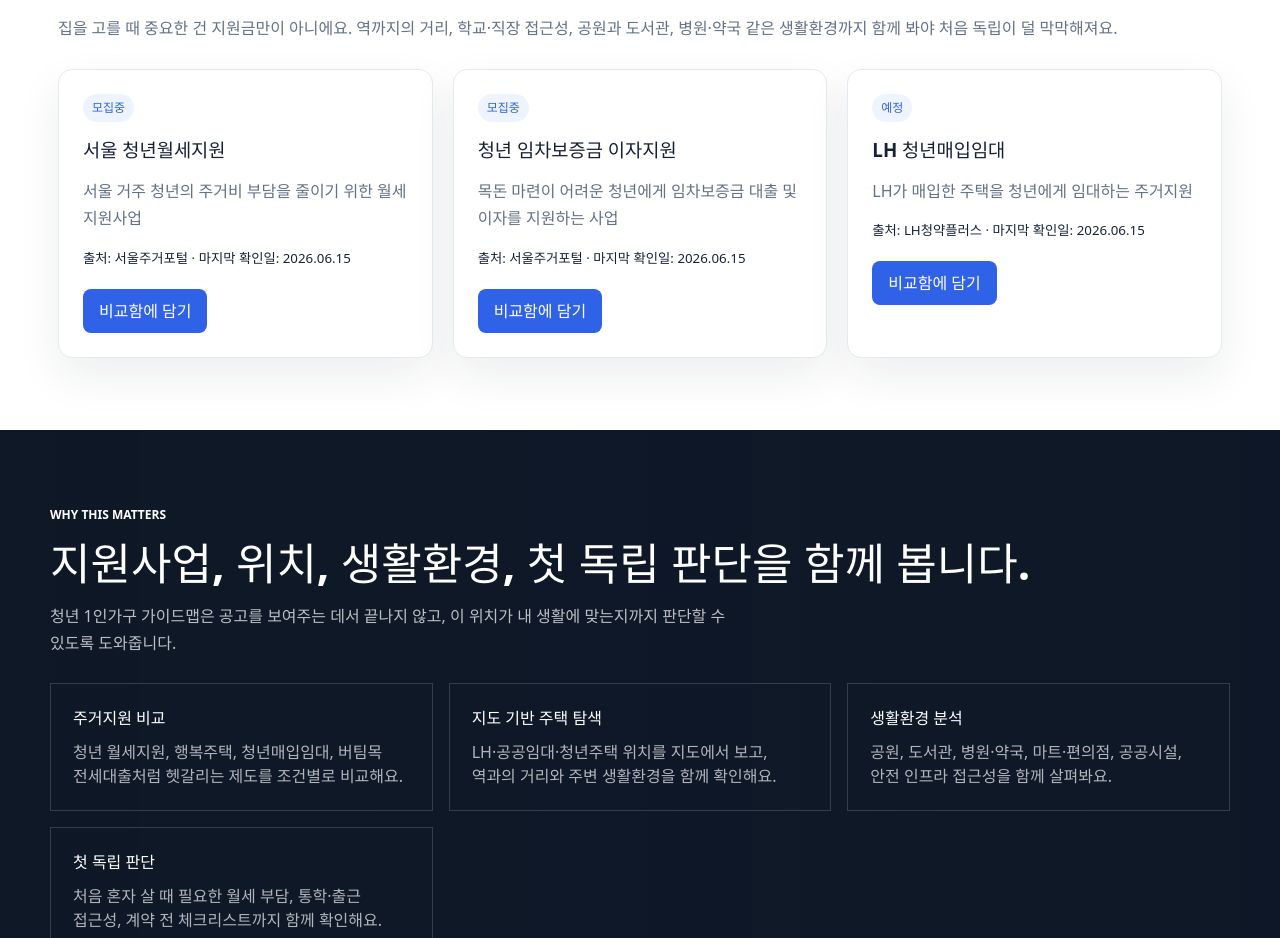
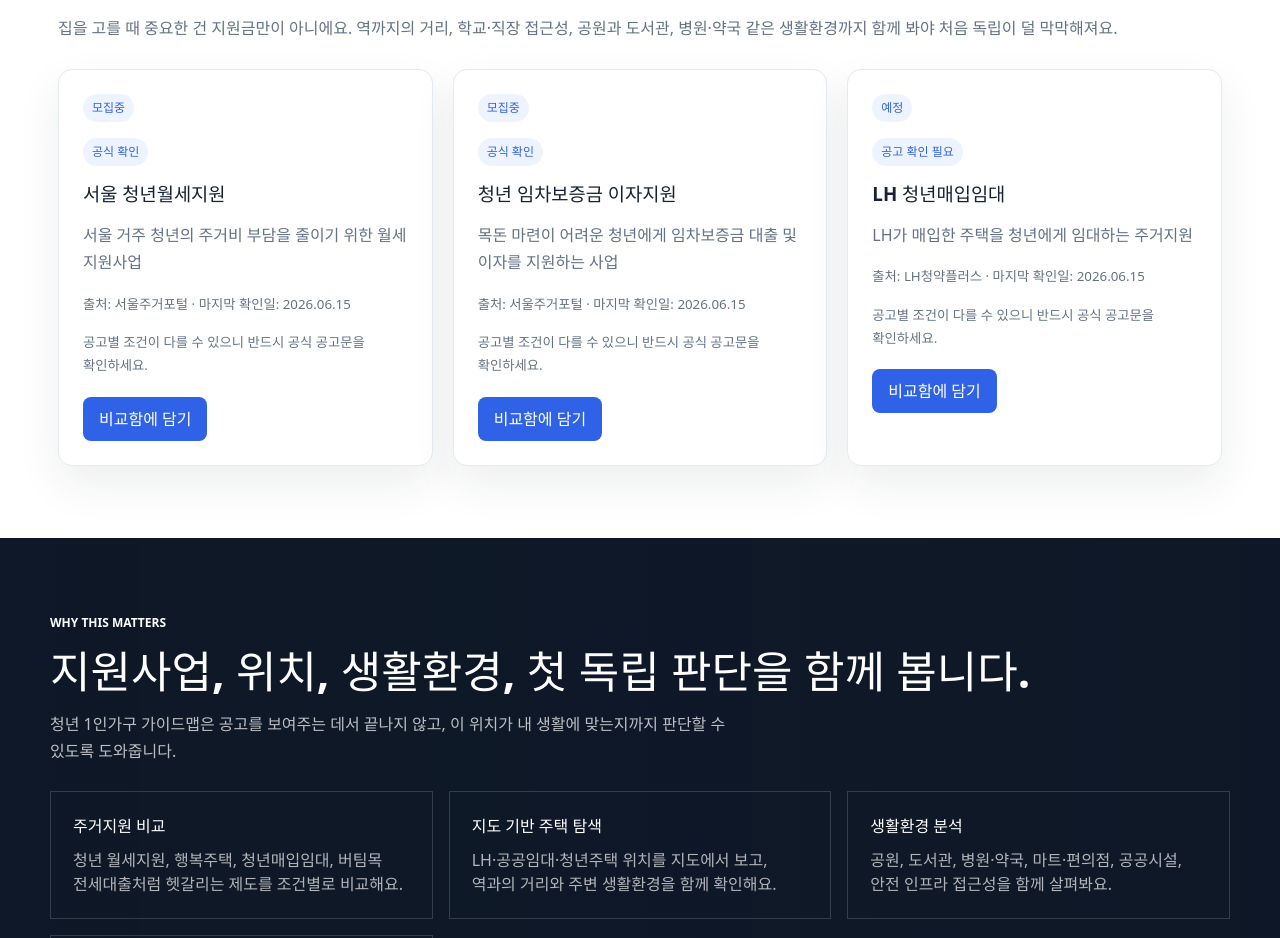
Before and after one commit to smart55447-glitch/midigimal, a React (Vite) app: page / in a window 1280 px wide. Shown: the part 1160-2098 px from the top of the page. Built offline with nearby package versions, Linux system fonts and the light colour scheme.

Commit message:
Connect official data to recommendations

```diff
--- a/src/App.css
+++ b/src/App.css
@@ -285,7 +285,10 @@ dd {
 .feature-card p,
 .benefit-card p,
 .housing-card p,
-.mini-card p {
+.mini-card p,
+.feature-card small,
+.benefit-card small,
+.mini-card small {
   color: #647286;
   font-weight: 400;
   line-height: 1.7;
@@ -358,7 +361,8 @@ dd {
 
 .feature-card > span,
 .status,
-.mini-card span {
+.mini-card span,
+.data-status {
   background: #eef4ff;
   border-radius: 999px;
   color: #2f62e6;
@@ -367,6 +371,18 @@ dd {
   justify-self: start;
   padding: 5px 9px;
   white-space: nowrap;
+}
+
+.data-status {
+  background: #eef8f6;
+  color: #0f8a7a;
+}
+
+.mini-card a {
+  color: #244eb8;
+  font-size: 14px;
+  font-weight: 600;
+  justify-self: start;
 }
 
 .status-모집중 {
--- a/src/App.tsx
+++ b/src/App.tsx
@@ -67,7 +67,7 @@ type Condition = {
 const regions: Array<'전체' | BenefitRegion> = ['전체', '서울', '경기', '인천', '부산', '기타', '전국']
 const housingTypes: Array<'전체' | HousingType> = ['전체', '행복주택', '청년매입임대', '공공임대', '역세권 청년주택', '지자체 청년주택']
 const statuses: Array<'전체' | BenefitStatus> = ['전체', '모집중', '예정', '마감']
-const targets: Array<'전체' | TargetGroup> = ['전체', '대학생', '구직자', '직장인', '프리랜서']
+const targets: Array<'전체' | TargetGroup> = ['전체', '청년', '대학생', '구직자', '직장인', '프리랜서', '전세사기 피해자']
 const incomeLevels: IncomeLevel[] = ['낮음', '중간', '확인 필요']
 const preferences: SupportPreference[] = ['월세 지원', '전세 대출', '공공임대', '아직 모르겠음']
 const environmentPreferences: EnvironmentPreference[] = ['역세권', '대학교 통학권', '직장/도심 접근성', '도서관 근처', '공원/산책로 근처', '병원·약국 근처', '마트·편의점 근처', '공공시설 근처', '안전 인프라 확인']
@@ -180,12 +180,8 @@ function markerIcon(type: HousingType, selected: boolean) {
 
 function connectedBenefits(option: HousingOption) {
   return benefits
-    .slice(0, 5)
     .map((benefit) => {
-      if (option.type === '행복주택' && benefit.id === 'happy-housing') return { benefit, label: '신청 가능' }
-      if (option.type === '청년매입임대' && benefit.id === 'lh-youth-purchase-rental') return { benefit, label: '신청 가능' }
-      if (option.monthlyRent <= 60 && benefit.id === 'seoul-youth-monthly-rent') return { benefit, label: '조건 확인 필요' }
-      if (option.deposit >= 1500 && benefit.id === 'seoul-youth-deposit-interest') return { benefit, label: '확인 필요' }
+      if (option.connectedBenefits.includes(benefit.id)) return { benefit, label: benefit.dataStatus === '공식 확인' ? '공식 확인' : '공고 확인 필요' }
       return { benefit, label: '해당 낮음' }
     })
     .filter((item) => item.label !== '해당 낮음')
@@ -625,9 +621,11 @@ function HomePage({ openPage, toggleCompare }: { openPage: (page: Page) => void;
           {benefits.slice(0, 3).map((benefit) => (
             <article className="feature-card" key={benefit.id}>
               <span>{benefit.status}</span>
+              <span className="data-status">{benefit.dataStatus}</span>
               <h3>{benefit.title}</h3>
               <p>{benefit.summary}</p>
               <small>출처: {benefit.sourceName} · 마지막 확인일: {benefit.updatedAt}</small>
+              <small>{benefit.noticeStatus}</small>
               <button onClick={() => toggleCompare('benefit', benefit.id)} type="button">비교함에 담기</button>
             </article>
           ))}
@@ -933,10 +931,13 @@ function HousingBottomSheet({
         <div className="sheet-panel basic">
           <div className="sheet-summary">
             <span className={`status status-${option.status}`}>{option.status}</span>
+            <span className="data-status">{option.dataStatus}</span>
             <h2>{option.name}</h2>
             <p>{option.address}</p>
             <strong>{option.nearestStation} 도보 {option.walkingMinutesToStation}분</strong>
             <small>{option.summary}</small>
+            <small>출처: {option.sourceName} · 마지막 확인일: {option.updatedAt}</small>
+            <small>{option.noticeStatus}</small>
           </div>
           <div className="sheet-condition-grid">
             <dl>
@@ -946,6 +947,7 @@ function HousingBottomSheet({
               <div><dt>일정</dt><dd>{scheduleText(option)}</dd></div>
               <div><dt>추천 대상</dt><dd>{option.bestFor}</dd></div>
               <div><dt>난이도</dt><dd>{option.difficulty}</dd></div>
+              <div><dt>데이터 상태</dt><dd>{option.dataStatus}</dd></div>
             </dl>
           </div>
           <div className="sheet-side">
@@ -978,6 +980,8 @@ function HousingBottomSheet({
               <div><dt>월 임대료</dt><dd>{money(option.monthlyRent)}</dd></div>
               <div><dt>나이 조건</dt><dd>만 {option.ageMin}~{option.ageMax}세</dd></div>
               <div><dt>무주택 조건</dt><dd>{option.requiresNoHome ? '필요' : '공고별 확인'}</dd></div>
+              <div><dt>공식 출처</dt><dd>{option.sourceName}</dd></div>
+              <div><dt>마지막 확인일</dt><dd>{option.updatedAt}</dd></div>
             </dl>
           </div>
           <section className="sheet-benefits">
@@ -1046,6 +1050,7 @@ function BenefitsPage({ isCompared, setSelectedBenefit, toggleCompare }: {
         {benefits.map((benefit) => (
           <article className="benefit-card" key={benefit.id}>
             <span className={`status status-${benefit.status}`}>{benefit.status}</span>
+            <span className="data-status">{benefit.dataStatus}</span>
             <h2>{benefit.title}</h2>
             <p>{benefit.summary}</p>
             <dl>
@@ -1058,6 +1063,7 @@ function BenefitsPage({ isCompared, setSelectedBenefit, toggleCompare }: {
               <div><dt>출처</dt><dd>{benefit.sourceName}</dd></div>
               <div><dt>마지막 확인일</dt><dd>{benefit.updatedAt}</dd></div>
             </dl>
+            <small>{benefit.noticeStatus}</small>
             <a href={benefit.officialUrl} rel="noreferrer" target="_blank">공식 링크: {benefit.sourceName}</a>
             <div className="button-row">
               <button className={isCompared('benefit', benefit.id) ? 'selected' : ''} onClick={() => toggleCompare('benefit', benefit.id)} type="button">
@@ -1077,6 +1083,72 @@ function recommendationReason(condition: Condition, title: string) {
   const locationText = [condition.region, condition.sigungu !== '전체' ? condition.sigungu : null, condition.stationOrLandmark !== '전체' ? `${condition.stationOrLandmark} 근처` : null].filter(Boolean).join(' ')
   const envText = condition.environmentPreferences.length ? ` ${condition.environmentPreferences.slice(0, 2).join(', ')} 조건도 함께 봅니다.` : ''
   return `추천 이유: ${locationText} · 만 ${condition.age}세 · ${homeText}을 기준으로 ${title}을 먼저 확인할 필요가 있어요.${envText}`
+}
+
+function officialBenefitRecommendations(condition: Condition) {
+  const entries: Array<{ id: string; reason: string; priority: number }> = []
+  const isSeoul = condition.region === '서울' || condition.region === '서울 성북구' || condition.sigungu !== '전체'
+  const isSeongbuk = condition.sigungu === '성북구' || condition.region === '서울 성북구'
+
+  if (isSeoul && condition.independencePriorities.includes('월세 부담 줄이기')) {
+    entries.push({
+      id: 'seoul-youth-monthly-rent',
+      priority: 100,
+      reason: '서울 거주 청년이고 월세 부담 줄이기를 선택했기 때문에 청년월세지원을 우선 확인하도록 추천했어요.',
+    })
+  }
+
+  if (isSeoul && condition.independencePriorities.includes('보증금 부담 줄이기')) {
+    entries.push({
+      id: 'seoul-youth-deposit-interest',
+      priority: 95,
+      reason: '서울 거주 청년이고 보증금 부담 줄이기를 선택했기 때문에 청년 임차보증금 이자지원을 함께 확인하도록 추천했어요.',
+    })
+  }
+
+  if (isSeoul && (condition.preference === '공공임대' || condition.type === '청년매입임대')) {
+    entries.push({
+      id: 'lh-youth-purchase-rental',
+      priority: 90,
+      reason: '서울 지역에서 공공임대나 매입임대 관심 조건이 있어 LH 청년매입임대 공고를 확인하도록 추천했어요.',
+    })
+  }
+
+  if (isSeoul && (condition.preference === '공공임대' || condition.type === '행복주택' || condition.independencePriorities.includes('공공임대 먼저 보기'))) {
+    entries.push({
+      id: 'happy-housing',
+      priority: 88,
+      reason: '공공임대 관심 조건이 있어 행복주택 모집 시기와 자격 기준을 함께 확인하도록 추천했어요.',
+    })
+  }
+
+  if (isSeongbuk && condition.independencePriorities.length > 0) {
+    entries.push({
+      id: 'seongbuk-youth-housing-counseling',
+      priority: 86,
+      reason: '성북구를 선택했고 첫 독립 준비 조건이 있어 성북 청년 주거상담/교육을 함께 확인하도록 추천했어요.',
+    })
+  }
+
+  if (isSeongbuk && condition.targetGroup === '전세사기 피해자') {
+    entries.push({
+      id: 'seongbuk-jeonse-fraud-support',
+      priority: 120,
+      reason: '성북구를 선택했고 전세사기 피해 상황을 선택했기 때문에 성북구 전세사기 피해자 지원을 우선 안내해요.',
+    })
+  }
+
+  const unique = new Map<string, { item: Benefit; label: string; reason: string; priority: number }>()
+  entries.forEach((entry) => {
+    const benefit = benefits.find((item) => item.id === entry.id)
+    if (!benefit) return
+    const previous = unique.get(entry.id)
+    if (!previous || entry.priority > previous.priority) {
+      unique.set(entry.id, { item: benefit, label: benefit.dataStatus, reason: entry.reason, priority: entry.priority })
+    }
+  })
+
+  return Array.from(unique.values()).sort((a, b) => b.priority - a.priority)
 }
 
 function ContractChecklist({ items }: { items: string[] }) {
@@ -1203,10 +1275,20 @@ function RecommendPage({ condition, setCondition, setPage, setSelectedHousingId,
 
   const connectedRecommendedBenefits = useMemo(() => {
     if (!submittedCondition) return []
+    const official = officialBenefitRecommendations(submittedCondition)
     const linked = recommendedHousing.flatMap(({ item }) => connectedBenefits(item).map(({ benefit, label }) => ({ item: benefit, label })))
-    const unique = new Map<string, { item: Benefit; label: string }>()
+    const unique = new Map<string, { item: Benefit; label: string; reason: string }>()
+    official.forEach((entry) => {
+      unique.set(entry.item.id, { item: entry.item, label: entry.label, reason: entry.reason })
+    })
     linked.forEach((entry) => {
-      if (!unique.has(entry.item.id)) unique.set(entry.item.id, entry)
+      if (!unique.has(entry.item.id)) {
+        unique.set(entry.item.id, {
+          item: entry.item,
+          label: entry.label,
+          reason: '추천 주거 옵션과 연결 가능한 지원사업입니다. 공고별 조건을 공식 페이지에서 확인하세요.',
+        })
+      }
     })
     return Array.from(unique.values()).slice(0, 3)
   }, [recommendedHousing, submittedCondition])
@@ -1339,22 +1421,27 @@ function RecommendPage({ condition, setCondition, setPage, setSelectedHousingId,
               )}
               {recommendedHousing.map(({ item }, index) => (
                 <article className="mini-card" key={item.id}>
-                  <span>추천 {index + 1}순위</span>
+                  <span>추천 {index + 1}순위 · {item.dataStatus}</span>
                   <h3>{item.name}</h3>
                   <p>{item.nearestStation} 도보 {item.walkingMinutesToStation}분 · 월 {money(item.monthlyRent)}</p>
                   <small>{recommendationReason(submittedCondition, item.name)}</small>
+                  <small>출처: {item.sourceName} · 마지막 확인일: {item.updatedAt}</small>
+                  <small>{item.noticeStatus}</small>
                   <button onClick={() => { setSelectedHousingId(item.id); setPage('map') }} type="button">지도에서 주변환경 확인하기</button>
                 </article>
               ))}
             </section>
             <section>
               <h2>이 주거 옵션과 연결 가능한 지원사업</h2>
-              {connectedRecommendedBenefits.map(({ item, label }, index) => (
+              {connectedRecommendedBenefits.map(({ item, label, reason }) => (
                 <article className="mini-card" key={item.id}>
                   <span>{label}</span>
                   <h3>{item.title}</h3>
                   <p>{item.summary}</p>
-                  <small>{index === 0 ? '추천 주거 옵션과 함께 확인할 지원사업입니다.' : recommendationReason(submittedCondition, item.title)}</small>
+                  <small>{reason}</small>
+                  <small>출처: {item.sourceName} · 마지막 확인일: {item.updatedAt}</small>
+                  <small>{item.noticeStatus}</small>
+                  <a href={item.officialUrl} rel="noreferrer" target="_blank">공식 링크 보기</a>
                   <button onClick={() => toggleCompare('benefit', item.id)} type="button">비교함에 담기</button>
                 </article>
               ))}
@@ -1401,6 +1488,11 @@ function CompareHousingTable({ items }: { items: HousingOption[] }) {
     ['월 임대료', (item: HousingOption) => money(item.monthlyRent)],
     ['모집 상태', (item: HousingOption) => item.status],
     ['추천 대상', (item: HousingOption) => item.bestFor],
+    ['데이터 상태', (item: HousingOption) => item.dataStatus],
+    ['공식 출처', (item: HousingOption) => item.sourceName],
+    ['마지막 확인일', (item: HousingOption) => item.updatedAt],
+    ['공식 링크', (item: HousingOption) => item.officialUrl],
+    ['안내 문구', (item: HousingOption) => item.noticeStatus],
   ] as const
 
   return (
@@ -1423,6 +1515,11 @@ function CompareBenefitTable({ items }: { items: Benefit[] }) {
     ['난이도', (item: Benefit) => item.difficulty],
     ['모집 상태', (item: Benefit) => item.status],
     ['중복 가능', (item: Benefit) => item.canCombineWith.length ? item.canCombineWith.join(', ') : '공고별 확인'],
+    ['데이터 상태', (item: Benefit) => item.dataStatus],
+    ['공식 출처', (item: Benefit) => item.sourceName],
+    ['마지막 확인일', (item: Benefit) => item.updatedAt],
+    ['공식 링크', (item: Benefit) => item.officialUrl],
+    ['안내 문구', (item: Benefit) => item.noticeStatus],
   ] as const
 
   return (
--- a/src/data/benefits.ts
+++ b/src/data/benefits.ts
@@ -27,6 +27,7 @@ export type TargetGroup =
 export type BenefitStatus = '모집중' | '예정' | '마감'
 export type Difficulty = '낮음' | '보통' | '높음'
 export type SupportPreference = '월세 지원' | '전세 대출' | '공공임대' | '아직 모르겠음'
+export type DataStatus = '공식 확인' | '공고 확인 필요' | '샘플'
 
 export type Benefit = {
   id: string
@@ -52,6 +53,8 @@ export type Benefit = {
   officialUrl: string
   updatedAt: string
   sourceName: string
+  dataStatus: DataStatus
+  noticeStatus: string
 }
 
 const updatedAt = '2026.06.15'
@@ -87,6 +90,8 @@ export const benefits: Benefit[] = [
     officialUrl: 'https://housing.seoul.go.kr/site/main/content/sh01_060513',
     updatedAt,
     sourceName: '서울주거포털',
+    dataStatus: '공식 확인',
+    noticeStatus: '공고별 조건이 다를 수 있으니 반드시 공식 공고문을 확인하세요.',
   },
   {
     id: 'seoul-youth-deposit-interest',
@@ -116,6 +121,8 @@ export const benefits: Benefit[] = [
     officialUrl: 'https://housing.seoul.go.kr/site/main/content/sh01_040901',
     updatedAt,
     sourceName: '서울주거포털',
+    dataStatus: '공식 확인',
+    noticeStatus: '공고별 조건이 다를 수 있으니 반드시 공식 공고문을 확인하세요.',
   },
   {
     id: 'lh-youth-purchase-rental',
@@ -145,6 +152,8 @@ export const benefits: Benefit[] = [
     officialUrl: 'https://apply.lh.or.kr/',
     updatedAt,
     sourceName: 'LH청약플러스',
+    dataStatus: '공고 확인 필요',
+    noticeStatus: '공고별 조건이 다를 수 있으니 반드시 공식 공고문을 확인하세요.',
   },
   {
     id: 'seoul-youth-safe-housing',
@@ -174,6 +183,8 @@ export const benefits: Benefit[] = [
     officialUrl: 'https://housing.seoul.go.kr/site/main/content/sh01_060508',
     updatedAt,
     sourceName: '서울주거포털 / 청년안심주택',
+    dataStatus: '공식 확인',
+    noticeStatus: '공고별 조건이 다를 수 있으니 반드시 공식 공고문을 확인하세요.',
   },
   {
     id: 'happy-housing',
@@ -203,6 +214,8 @@ export const benefits: Benefit[] = [
     officialUrl: 'https://housing.seoul.go.kr/site/main/content/sh01_060503',
     updatedAt,
     sourceName: '서울주거포털 / LH청약플러스',
+    dataStatus: '공식 확인',
+    noticeStatus: '공고별 조건이 다를 수 있으니 반드시 공식 공고문을 확인하세요.',
   },
   {
     id: 'seongbuk-youth-housing-counseling',
@@ -228,6 +241,8 @@ export const benefits: Benefit[] = [
     officialUrl: 'https://youth.seoul.go.kr/',
     updatedAt,
     sourceName: '청년몽땅정보통 / 서울청년센터 성북',
+    dataStatus: '공고 확인 필요',
+    noticeStatus: '공고별 조건이 다를 수 있으니 반드시 공식 공고문을 확인하세요.',
   },
   {
     id: 'seongbuk-jeonse-fraud-support',
@@ -258,5 +273,7 @@ export const benefits: Benefit[] = [
     officialUrl: 'https://www.seongbuk.go.kr/',
     updatedAt,
     sourceName: '성북구청',
+    dataStatus: '공고 확인 필요',
+    noticeStatus: '공고별 조건이 다를 수 있으니 반드시 공식 공고문을 확인하세요.',
   },
 ]
--- a/src/data/housingOptions.ts
+++ b/src/data/housingOptions.ts
@@ -1,4 +1,4 @@
-import type { BenefitRegion, BenefitStatus, Difficulty, IncomeLevel, TargetGroup } from './benefits'
+import type { BenefitRegion, BenefitStatus, DataStatus, Difficulty, IncomeLevel, TargetGroup } from './benefits'
 
 export type HousingType = '행복주택' | '청년매입임대' | '공공임대' | '역세권 청년주택' | '지자체 청년주택'
 export type EnvironmentTag =
@@ -70,6 +70,10 @@ export type HousingOption = {
   officialUrl: string
   sourceName: string
   updatedAt: string
+  dataStatus: DataStatus
+  noticeStatus: string
+  isYouthTargeted: boolean
+  connectedBenefits: string[]
   supportTypes: HousingType[]
   monthlyRentNumber: number
   depositNumber: number
@@ -108,6 +112,10 @@ export const housingOptions: HousingOption[] = [
     officialUrl: 'https://apply.lh.or.kr',
     sourceName: 'LH',
     updatedAt: '2026.06.14',
+    dataStatus: '샘플',
+    noticeStatus: '샘플 위치입니다. 공고별 조건이 다를 수 있으니 반드시 공식 공고문을 확인하세요.',
+    isYouthTargeted: true,
+    connectedBenefits: ['lh-youth-purchase-rental', 'seoul-youth-monthly-rent'],
     supportTypes: ['청년매입임대'],
     monthlyRentNumber: 18,
     depositNumber: 1200,
@@ -160,6 +168,10 @@ export const housingOptions: HousingOption[] = [
     officialUrl: 'https://www.i-sh.co.kr',
     sourceName: '서울주택도시공사',
     updatedAt: '2026.06.14',
+    dataStatus: '샘플',
+    noticeStatus: '샘플 위치입니다. 공고별 조건이 다를 수 있으니 반드시 공식 공고문을 확인하세요.',
+    isYouthTargeted: true,
+    connectedBenefits: ['seoul-youth-safe-housing', 'seoul-youth-deposit-interest', 'seoul-youth-monthly-rent'],
     supportTypes: ['역세권 청년주택'],
     monthlyRentNumber: 36,
     depositNumber: 2500,
@@ -212,6 +224,10 @@ export const housingOptions: HousingOption[] = [
     officialUrl: 'https://apply.lh.or.kr',
     sourceName: 'LH',
     updatedAt: '2026.06.14',
+    dataStatus: '샘플',
+    noticeStatus: '샘플 위치입니다. 공고별 조건이 다를 수 있으니 반드시 공식 공고문을 확인하세요.',
+    isYouthTargeted: true,
+    connectedBenefits: ['happy-housing'],
     supportTypes: ['행복주택'],
     monthlyRentNumber: 24,
     depositNumber: 1800,
@@ -264,6 +280,10 @@ export const housingOptions: HousingOption[] = [
     officialUrl: 'https://www.ih.co.kr',
     sourceName: '인천도시공사',
     updatedAt: '2026.06.14',
+    dataStatus: '샘플',
+    noticeStatus: '샘플 위치입니다. 공고별 조건이 다를 수 있으니 반드시 공식 공고문을 확인하세요.',
+    isYouthTargeted: true,
+    connectedBenefits: ['seoul-youth-monthly-rent'],
     supportTypes: ['공공임대'],
     monthlyRentNumber: 16,
     depositNumber: 900,
@@ -316,6 +336,10 @@ export const housingOptions: HousingOption[] = [
     officialUrl: 'https://www.busan.go.kr',
     sourceName: '부산광역시',
     updatedAt: '2026.06.14',
+    dataStatus: '샘플',
+    noticeStatus: '샘플 위치입니다. 공고별 조건이 다를 수 있으니 반드시 공식 공고문을 확인하세요.',
+    isYouthTargeted: true,
+    connectedBenefits: [],
     supportTypes: ['지자체 청년주택'],
     monthlyRentNumber: 22,
     depositNumber: 1500,
@@ -368,6 +392,10 @@ export const housingOptions: HousingOption[] = [
     officialUrl: 'https://apply.lh.or.kr',
     sourceName: 'LH',
     updatedAt: '2026.06.14',
+    dataStatus: '샘플',
+    noticeStatus: '샘플 위치입니다. 공고별 조건이 다를 수 있으니 반드시 공식 공고문을 확인하세요.',
+    isYouthTargeted: true,
+    connectedBenefits: ['lh-youth-purchase-rental', 'seoul-youth-monthly-rent'],
     supportTypes: ['청년매입임대'],
     monthlyRentNumber: 17,
     depositNumber: 1000,
```
